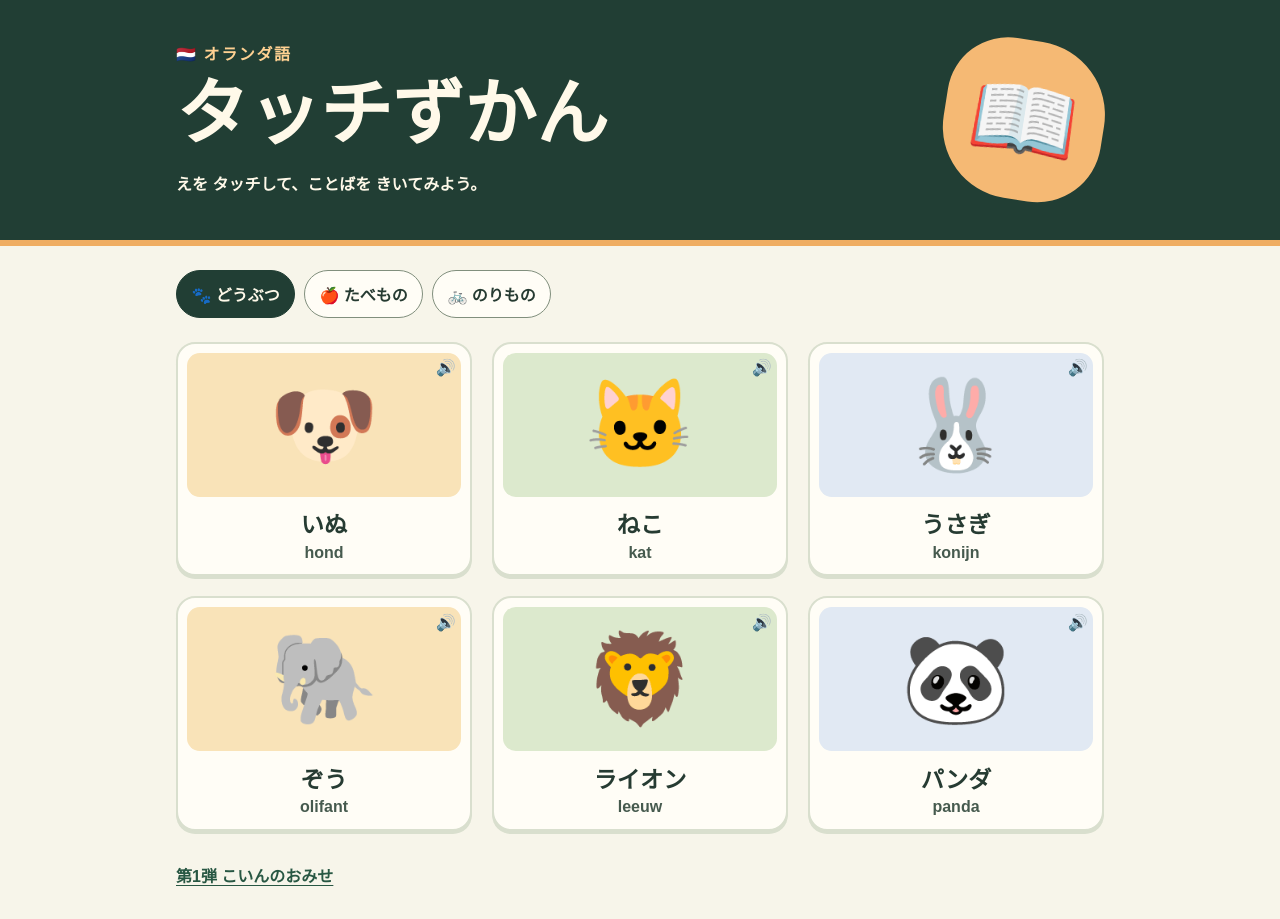
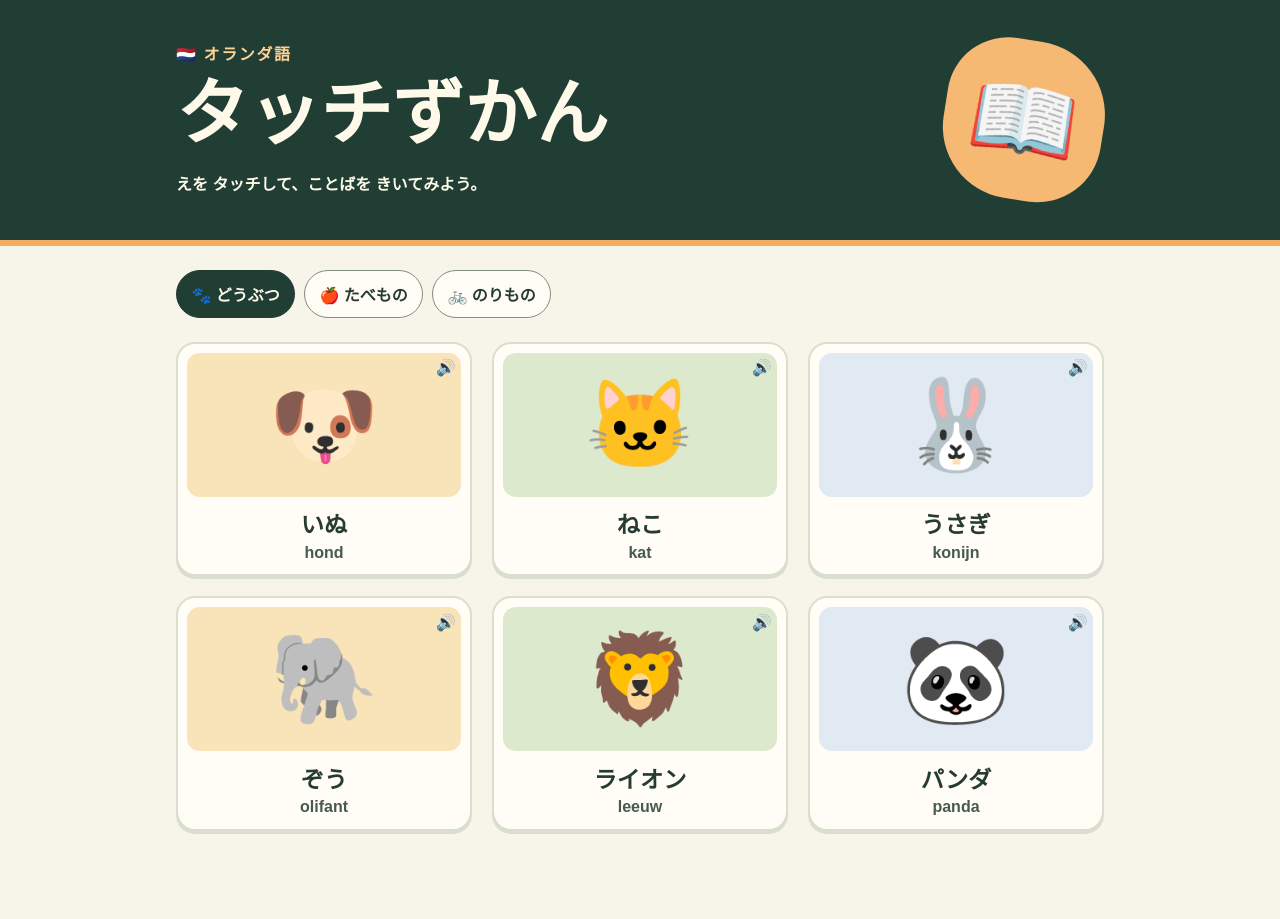
Before and after one commit to winter1104tomoya-dev/mina-app, a plain HTML site: page dutch/index.html in a window 1280 px wide. After the commit the page ends 863 px from the top, so only its background shows below. Drawn offline with Linux system fonts and the light colour scheme.

Commit message:
Remove first-app link from Dutch dictionary

```diff
--- a/dutch/index.html
+++ b/dutch/index.html
@@ -29,7 +29,6 @@
     <p id="status" role="status" hidden></p>
     <noscript><p>図鑑を使うには JavaScript を有効にしてください。</p></noscript>
     <ul class="cards" id="cards" aria-label="どうぶつ"></ul>
-    <footer><a href="../index.html">第1弾 こいんのおみせ</a></footer>
   </main>
 </body>
 </html>
--- a/dutch/style.css
+++ b/dutch/style.css
@@ -52,6 +52,7 @@ h1 { font-size: clamp(2.25rem, 7.5vw, 4.5rem); margin: 0; line-height: 1.15; }
   display: grid;
   grid-template-columns: repeat(3, minmax(0, 1fr));
   gap: clamp(.65rem, 2vw, 1.25rem);
+  padding-bottom: 2rem;
 }
 .card {
   display: grid;
@@ -85,8 +86,6 @@ h1 { font-size: clamp(2.25rem, 7.5vw, 4.5rem); margin: 0; line-height: 1.15; }
 .dutch { color: #465a4e; overflow-wrap: anywhere; }
 .sound { position: absolute; top: .9rem; right: .9rem; font-size: 1rem; }
 #status { background: #fbe6be; padding: .75rem 1rem; border-radius: .75rem; line-height: 1.55; }
-footer { padding-block: 2rem; }
-footer a { color: #285743; text-underline-offset: .2em; }
 @media (max-width: 35rem) {
   .cards { grid-template-columns: repeat(2, minmax(0, 1fr)); }
   .heading { min-height: 12rem; }
```
